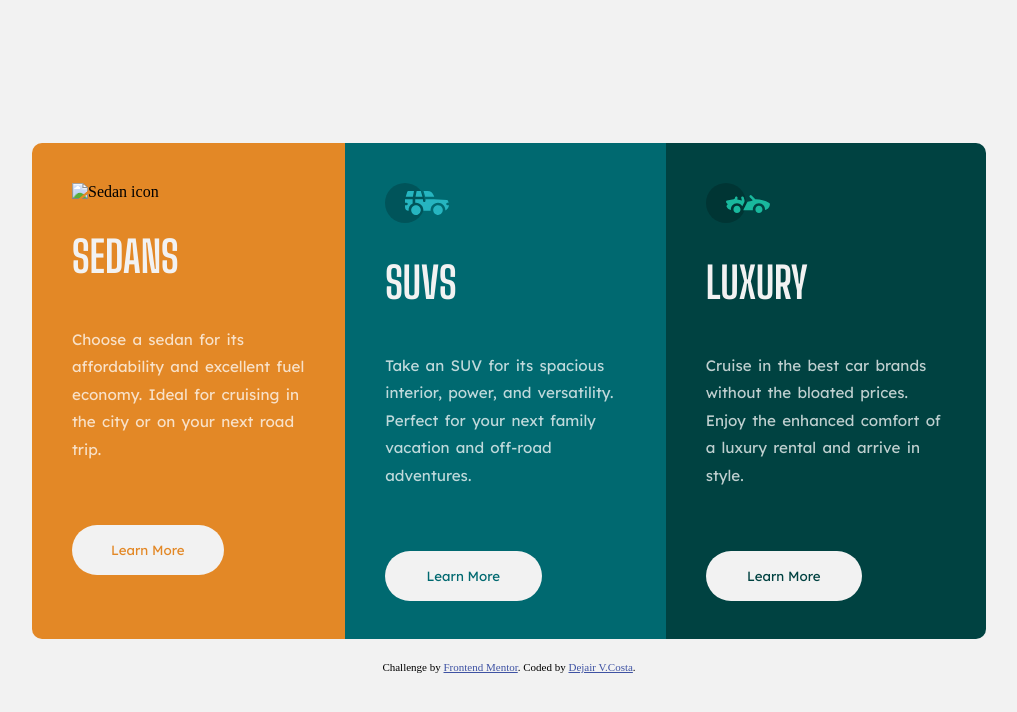
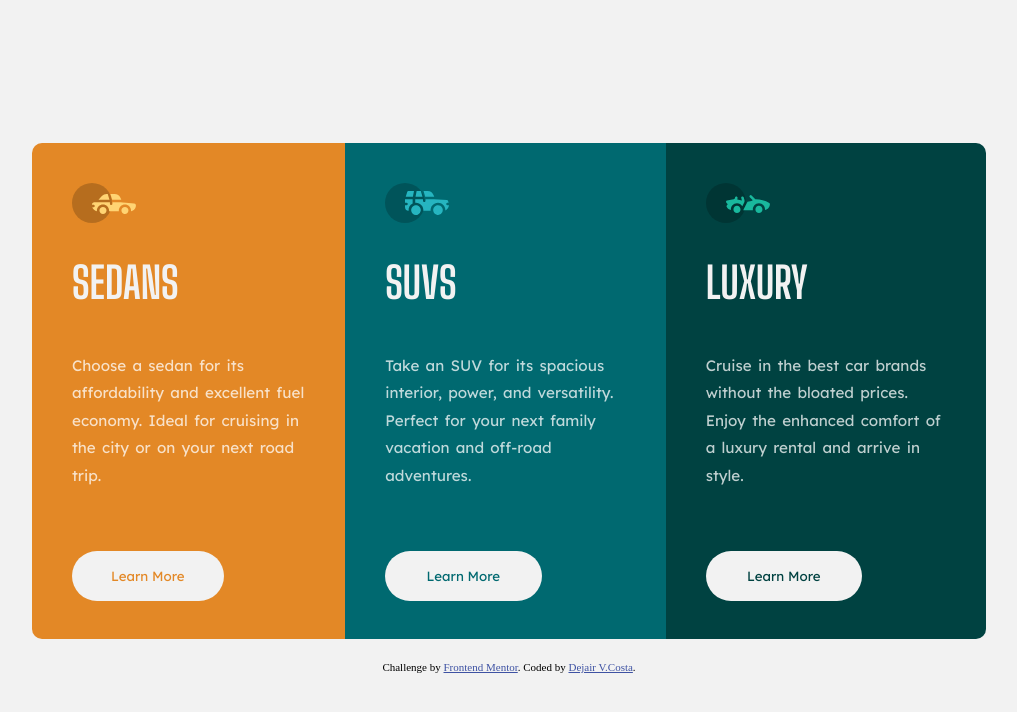
Before and after one commit to dejair-velozo/3-column-preview-card-component-main, a plain HTML site: page index.html in a window 1280 px wide. Shown: the whole page, without its empty margins (131-1148 px from the left). Drawn offline with Linux system fonts and the light colour scheme; the site is published under a folder, as on GitHub Pages, so addresses that start at the root find nothing.

Commit message:
Sedan icon fix

```diff
--- a/index.html
+++ b/index.html
@@ -18,7 +18,7 @@
 
   <main class="container">
     <div class="sedans">
-      <img src="/images/icon-sedans.svg" alt="Sedan icon">
+      <img src="images/icon-sedans.svg" alt="Sedan icon">
       <h1>Sedans</h1>
       <p>
         Choose a sedan for its affordability and excellent fuel economy. Ideal for cruising in the city
```
